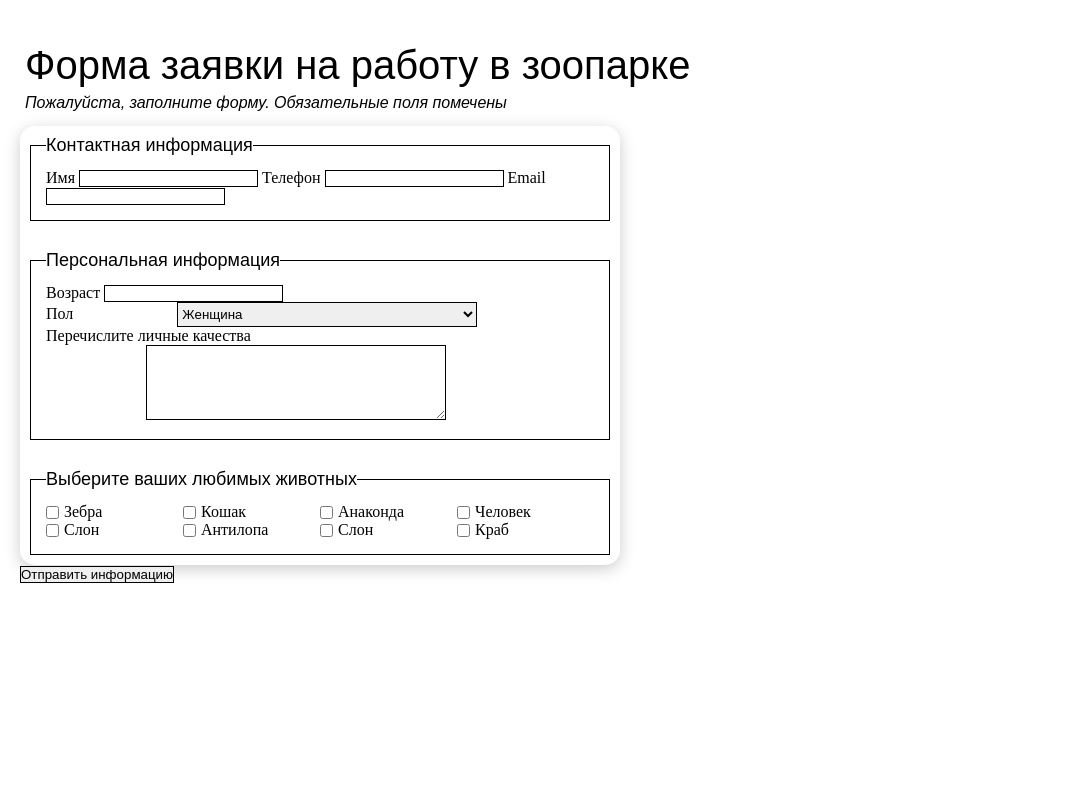
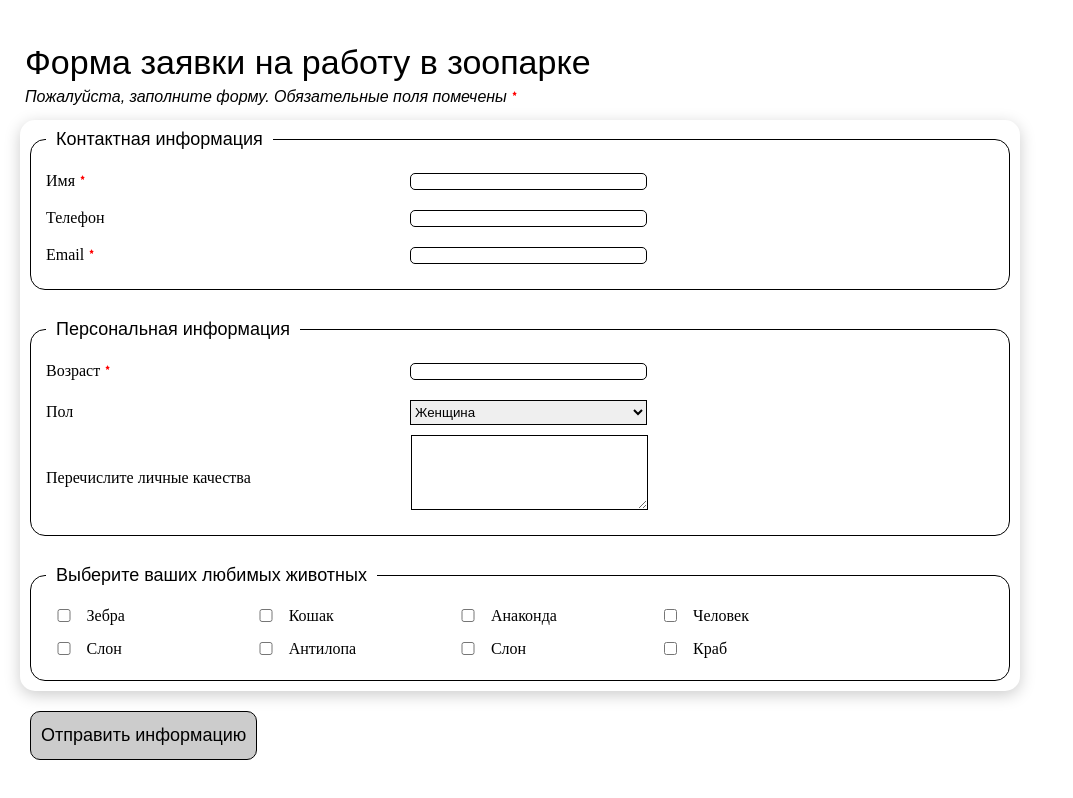
Before and after one commit to vikktoriiaa/lesson, a plain HTML site: page index.html in a window 1280 px wide. Shown: the whole page, without its empty margins (0-1073 px from the left). Drawn offline with Linux system fonts and the light colour scheme; a web font is replaced by a local one.

Commit message:
style.css

```diff
--- a/style.css
+++ b/style.css
@@ -32,7 +32,7 @@ body {
 
 .content__title {
   margin-top: 20px;
-  font: 500 40px/1 var(--font);
+  font: 500 34px/1 var(--font);
   padding: 5px;
 }
 
@@ -43,16 +43,27 @@ body {
 
   &::after {
     content: "";
+    display: inline-block;
+    vertical-align: super;
     margin-left: 5px;
-    width: 10px;
-    height: 10px;
+    width: 5px;
+    height: 5px;
     background-image: url("image/star.svg");
-    background-size: contain;
   }
 }
 
+label[for="name"]::after ,label[for="email"]::after , label[for="age"]::after {
+    content: "";
+    display: inline-block;
+    vertical-align: super;
+    margin-left: 5px;
+    width: 5px;
+    height: 5px;
+    background-image: url("image/star.svg");
+  }
+
 form {
-  max-width: 600px;
+  max-width: 1000px;
   width: 100%;
   padding: 10px;
   border-radius: 15px;
@@ -62,30 +73,61 @@ form {
 
 fieldset {
   border: 1px solid #000;
+  border-radius: 15px;
   padding: 15px;
   & + fieldset {
     margin-top: 30px;
   }
 
   > legend {
-    gap: 10px;
+    padding: 0 10px;
   }
 }
 
-.contact__label {
+.person {
+  align-items: center;
+}
+
+.contact__fieldset {
+  justify-content: flex-start;
+  align-items: flex-start;
+  margin-bottom: 10px;
+}
+
+textarea {
+  border: 1px solid #000;
+  width: 25%;
+  height: 75px;
+  margin-bottom: 10px;
+}
+
+.message {
   display: flex;
   align-items: center;
+  > label {
+    margin-right: 65px;
+  }
+}
+
+label {
+  display: inline-block;
+  text-align: left;
+  align-items: center;
+  width: 300px;
+  margin-right: 60px;
 }
 
 input {
   border: 1px solid #000;
-}
-
-textarea {
-  border: 1px solid #000;
-  width: 300px;
-  height: 75px;
-  margin-left: 100px;
+  border-radius: 5px;
+  margin: 10px 0;
+  max-width: 300px;
+  width: 100%;
+  height: 30px;
+  &:not(animals__label){
+    width: 25%;
+    height: auto;
+  }
 }
 
 legend {
@@ -94,19 +136,20 @@ legend {
 
 select {
   border: 1px solid #000;
-  width: 300px;
+  width: 25%;
   height: 25px;
-  margin-left: 100px;
+  margin: 10px 0;
 }
 
-button {
+.button {
   background: #ccc;
   border: 1px solid #000;
+  font: 400 18px/1.5 var(--font);
+  border-radius: 10px;
   width: max-content;
-  font: 400 18px/1.5 var(--font);
-  padding: 5px;
-  margin-top: 20px;
-  border-radius: 10px;
+  margin: 20px 10px;
+  padding: 10px;
+
 }
 
 .animals {
@@ -122,5 +165,13 @@ button {
   display: flex;
   align-items: center;
   gap: 5px;
-  width: 25%;
+  height: auto;
+  width: 15%;
 }
+
+@media (max-width: 600px) {
+  form {
+    max-width: 500px;
+    width: 100%;
+  }
+}
```
